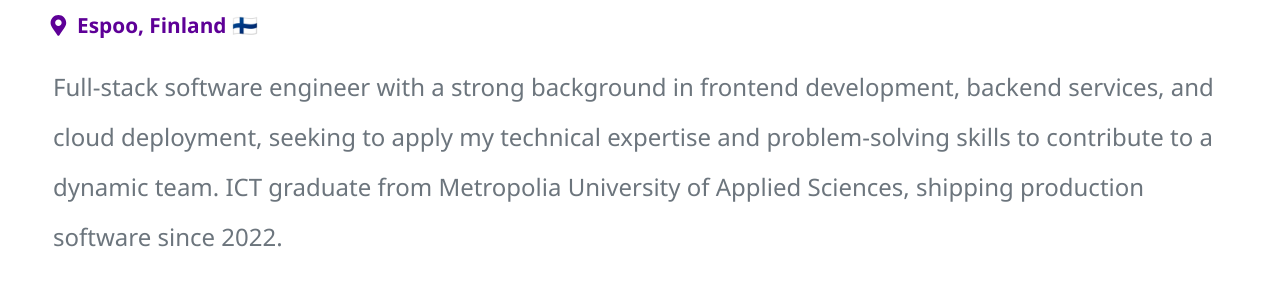
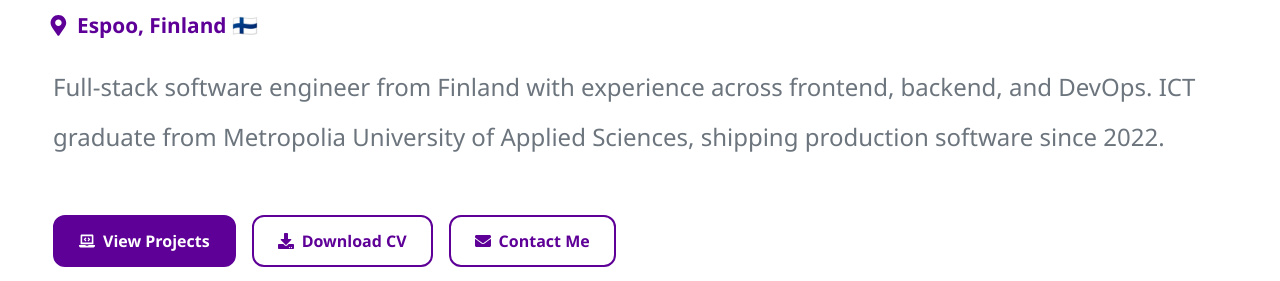
Before and after one commit to omarome/portfolio, a React (Create React App) app: page / in a window 1280 px wide. Shown: the part 519-800 px from the top of the page. Built offline with nearby package versions, Linux system fonts and the light colour scheme.

Commit message:
Corrected the main prargraph

```diff
--- a/src/components/Home.js
+++ b/src/components/Home.js
@@ -75,7 +75,7 @@ const Home = () => {
             <motion.h1 className='intro-section-header' variants={itemVariants}>Hey there 👋, I'm Omar — a Software Engineer.</motion.h1>
             <motion.p className='intro-section-location' variants={itemVariants}><FaMapMarkerAlt className='intro-section-location-icon' aria-hidden="true" /> Espoo, Finland 🇫🇮</motion.p>
             <motion.p className='intro-section-paragraph' variants={itemVariants}>
-            Full-stack software engineer with a strong background in frontend development, backend services, and cloud deployment, seeking to apply my technical expertise and problem-solving skills to contribute to a dynamic team. ICT graduate from Metropolia University of Applied Sciences, shipping production software since 2022.
+            Full-stack software engineer from Finland with experience across frontend, backend, and DevOps. ICT graduate from Metropolia University of Applied Sciences, shipping production software since 2022.
             </motion.p>
             <motion.div className='hero-cta' variants={itemVariants}>
               <Link
```
